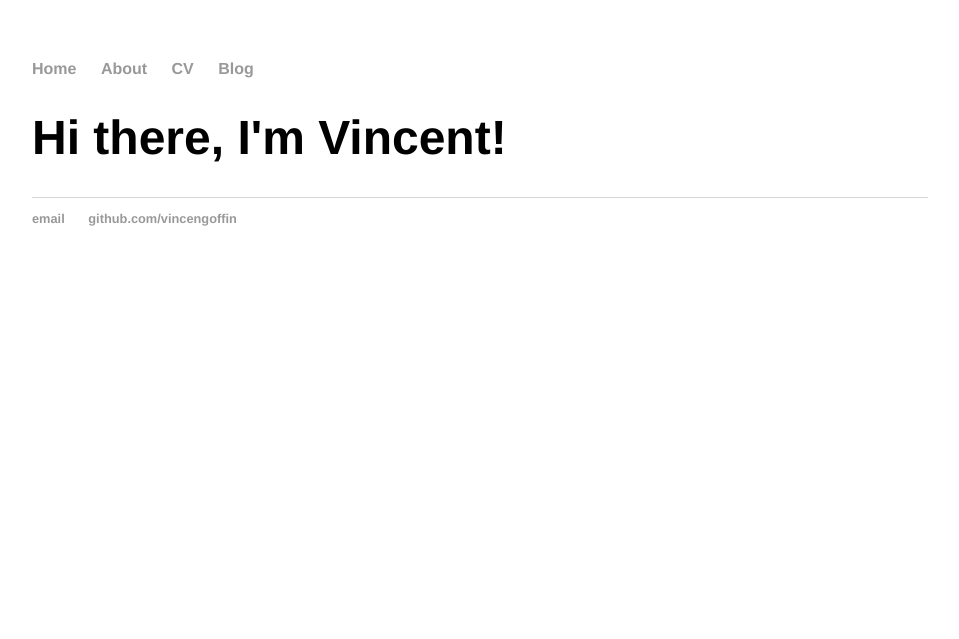
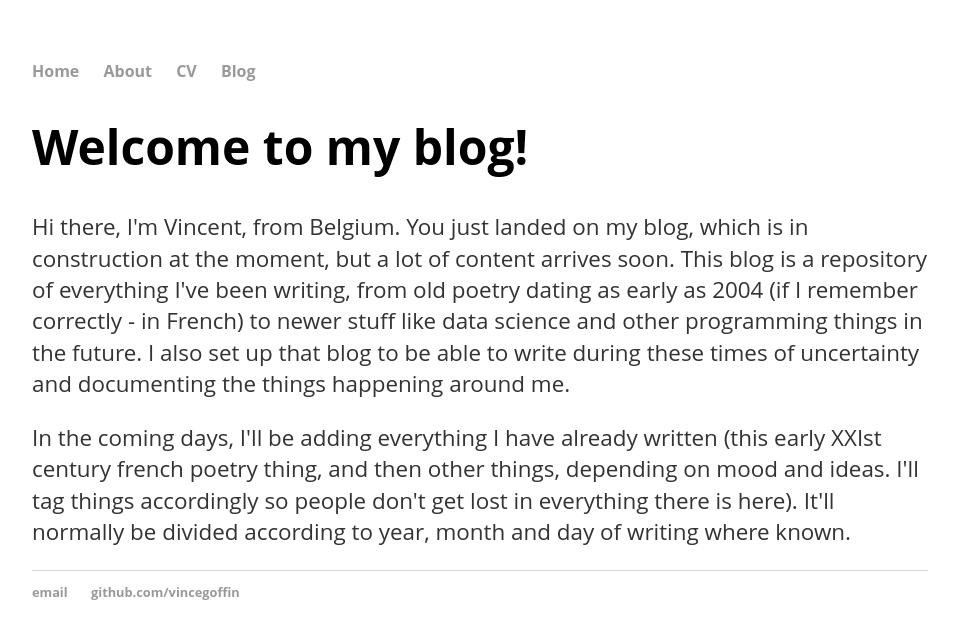
Before and after one commit to vincegoffin/vincegoffin.github.io, a Jekyll site: the page built from index.html, in a window 1280 px wide. Shown: the top 639 px of the page, without its empty margins (160-1119 px from the left). Built offline with Jekyll 4.4.1, drawn with Linux system fonts in a browser that asks for light colours.

Commit message:
Add first post with few changes to layout & css

```diff
--- a/_layouts/default.html
+++ b/_layouts/default.html
@@ -22,7 +22,7 @@
 	<footer>
     		<ul>
         		<li><a href="mailto:vincent.m.d.goffin@gmail.com">email</a></li>
-        		<li><a href="https://github.com/vincengoffin">github.com/vincengoffin</a></li>
+        		<li><a href="https://github.com/vincegoffin">github.com/vincegoffin</a></li>
 		</ul>
 	</footer>
 	</body>
--- a/css/main.css
+++ b/css/main.css
@@ -3,7 +3,7 @@ body {
     width: 70%;
 }
 nav ul, footer ul {
-    font-family:'Helvetica', 'Arial', 'Sans-Serif';
+    font-family:'Montserrat', 'Open Sans', 'Sans-Serif';
     padding: 0px;
     list-style: none;
     font-weight: bold;
@@ -21,12 +21,13 @@ a:hover {
 }
 h1 {
     font-size: 3em;
-    font-family:'Helvetica', 'Arial', 'Sans-Serif';
+    font-family:'Montserrat', 'Open Sans', 'Sans-Serif';
 }
 p {
-    font-size: 1.5em;
+    font-size: 1.4em;
     line-height: 1.4em;
     color: #333;
+    font-family: 'Montserrat', 'Open Sans', 'Sans-Serif';
 }
 footer {
     border-top: 1px solid #d5d5d5;
@@ -40,4 +41,5 @@ ul.posts {
 
 ul.posts li {
     list-style: none;
+    font-family: 'Montserrat', 'Open Sans', 'Sans-Serif';
 }
--- a/index.html
+++ b/index.html
@@ -1,7 +1,11 @@
 ---
 layout: default
-title: Vincent Goffin, data geek
+title: Lockdawn -- Blogging about being confined and what comes next
 ---
 <div class="blurb">
-  <h1>Hi there, I'm Vincent!</h1>
+  <h1>Welcome to my blog!</h1>
+  <p>Hi there, I'm Vincent, from Belgium. You just landed on my blog, which is in construction at the moment, but a lot of content arrives soon. This blog is a repository of everything I've been writing, from old poetry dating as early as 2004 (if I remember correctly - in French) to newer stuff like data science and other programming things in the future. I also set up that blog to be able to write during these times of uncertainty and documenting the things happening around me.</p>
+ <p>
+    In the coming days, I'll be adding everything I have already written (this early XXIst century french poetry thing, and then other things, depending on mood and ideas. I'll tag things accordingly so people don't get lost in everything there is here). It'll normally be divided according to year, month and day of writing where known.
+ </p>
 </div><!-- /.blurb -->
```
Also changed, not shown: _posts/2006-06-11-le-probleme-avec-les-etoiles-a-neutrons.md (+1 -0 lines), 1 other file.
